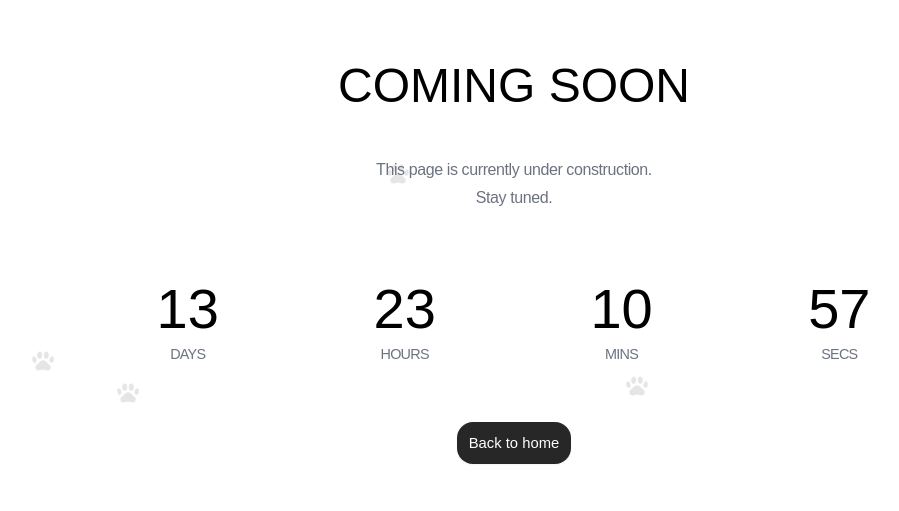
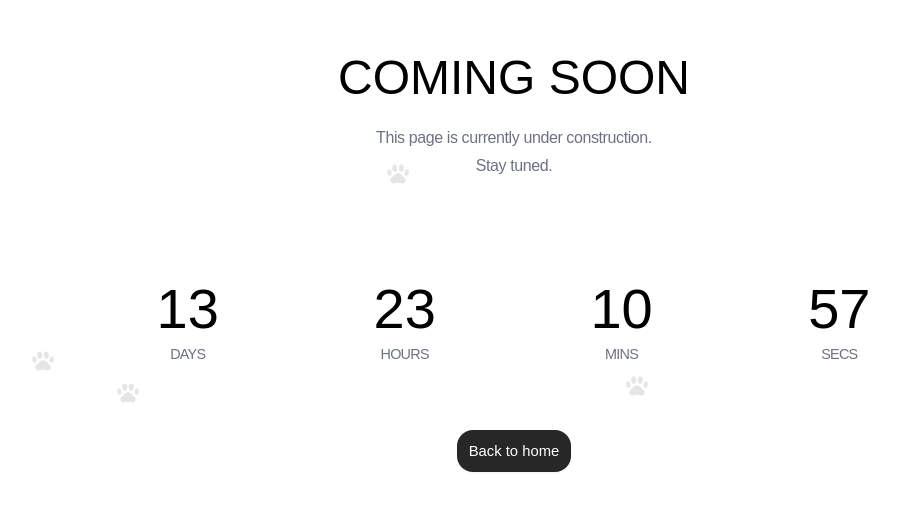
Before and after one commit to heisdanielade/PamietamPsa-frontend, a Vue app: page /x in a window 1280 px wide. Shown: the part 145-656 px from the top of the page, without its empty margins (126-1025 px from the left). Built offline with nearby package versions, Linux system fonts and the light colour scheme; a web font is replaced by a local one.

Commit message:
minor-changes: timer formatting in under construction page

```diff
--- a/src/components/pages/UnderConstructionPage.vue
+++ b/src/components/pages/UnderConstructionPage.vue
@@ -46,10 +46,10 @@ onUnmounted(() => {
     <section class="under-construction relative flex flex-col items-center md:justify-center pt-24 md:pt-0 overflow-hidden mx-5 mt-10 mb-20 md:my-12 h-[45rem] md:h-[45rem] rounded-b-3xl md:rounded-none md:max-w-screen-md md:mx-auto lg:mx-auto lg:max-w-screen-lg">
 
         <!-- Title -->
-        <h1 class="title mb-9 md:mb-12 uppercase text-4xl md:text-5xl">Coming Soon</h1>
+        <h1 class="title mb-6 uppercase text-4xl md:text-5xl">Coming Soon</h1>
 
         <!-- Info -->
-        <p class="info mb-11 md:mb-16 text-gray-500 tracking-tight flex flex-col items-center justify-center">
+        <p class="info mb-14 md:mb-24 text-gray-500 tracking-tight flex flex-col items-center justify-center">
             <span class="">
                 This page is currently under construction.
             </span>
@@ -59,7 +59,7 @@ onUnmounted(() => {
         </p>
 
         <!-- Timer -->
-        <div class="timer mb-[3.25rem] md:mb-14 w-full flex items-center justify-evenly">
+        <div class="timer mb-14 md:mb-16 w-full flex items-center justify-evenly">
             <div class="flex flex-col items-center">
                 <h2 class="text-[2.5rem] md:text-[3.5rem] leading-tight font-light">
                     {{ days }}
@@ -71,7 +71,7 @@ onUnmounted(() => {
 
             <div class="flex flex-col items-center">
                 <h2 class="text-[2.5rem] md:text-[3.5rem] leading-tight font-light">
-                    {{ hours }}
+                    {{ String(hours).padStart(2, '0') }}
                 </h2>
                 <p class="uppercase text-[0.825rem] md:text-[0.9rem] text-gray-500 tracking-tighter">
                     hours
@@ -80,7 +80,7 @@ onUnmounted(() => {
 
             <div class="flex flex-col items-center">
                 <h2 class="text-[2.5rem] md:text-[3.5rem] leading-tight font-light">
-                    {{ minutes }}
+                    {{ String(minutes).padStart(2, '0') }}
                 </h2>
                 <p class="uppercase text-[0.825rem] md:text-[0.9rem] text-gray-500 tracking-tighter">
                     mins
@@ -89,7 +89,7 @@ onUnmounted(() => {
 
             <div class="flex flex-col items-center w-16">
                 <h2 class="text-[2.5rem] md:text-[3.5rem] leading-tight font-light">
-                    {{ seconds }}
+                    {{ String(seconds).padStart(2, '0') }}
                 </h2>
                 <p class="uppercase text-[0.825rem] md:text-[0.9rem] text-gray-500 tracking-tighter">
                     secs
```
